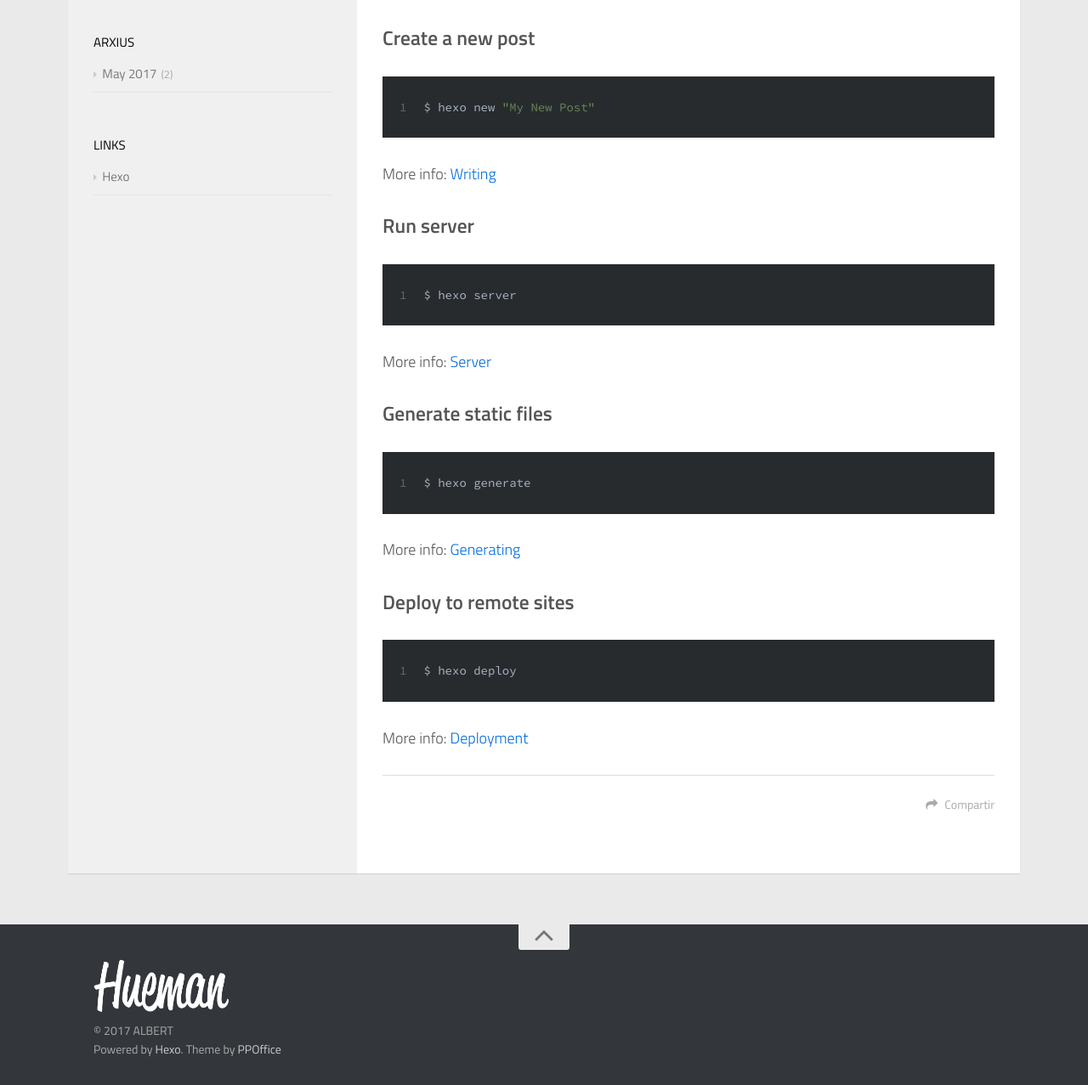
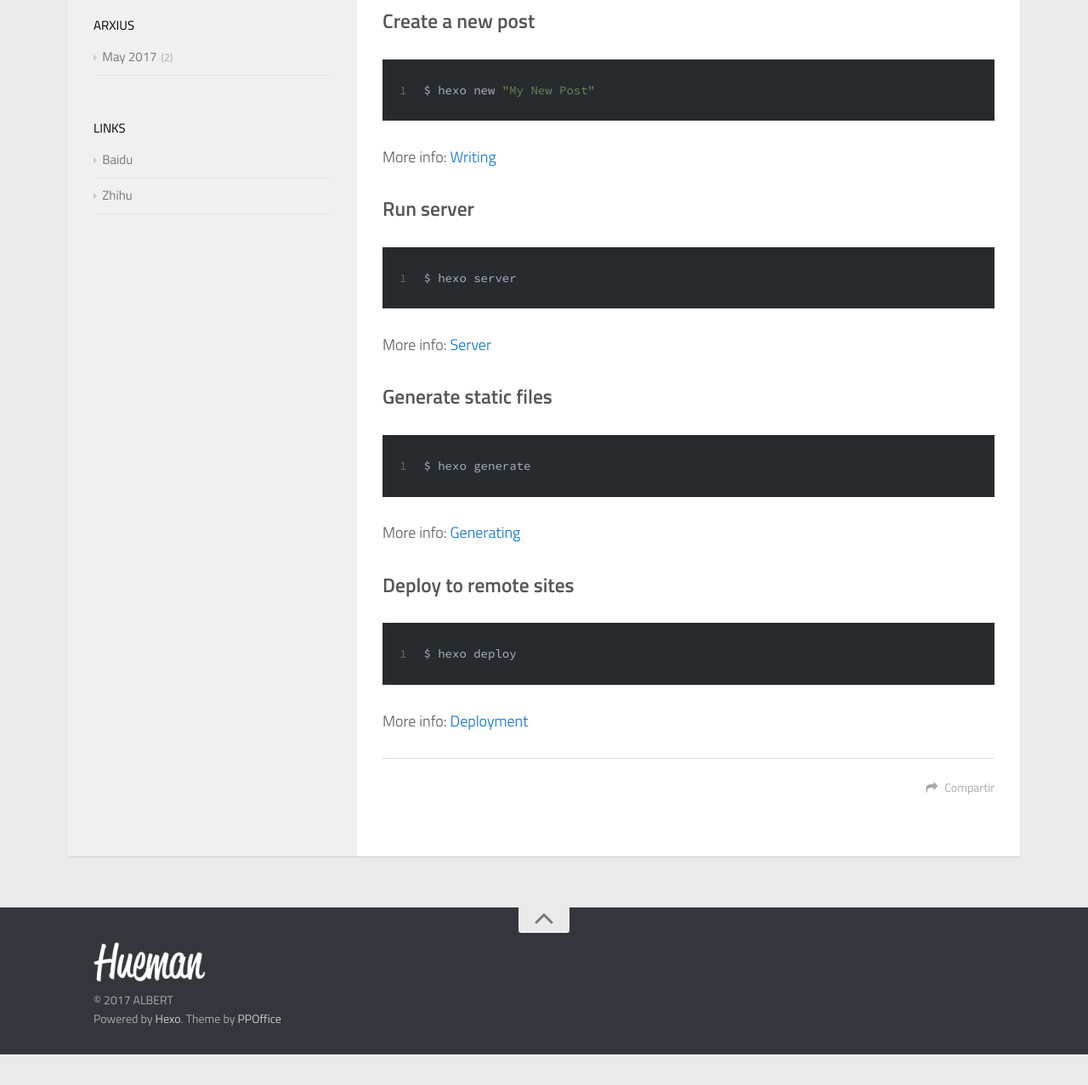
Before and after one commit to yhgao/yhgaotest, a plain HTML site: page 2017/05/07/hell/index.html in a window 1280 px wide. Shown: the part 631-1908 px from the top of the page at 85% size. After the commit the page ends 1872 px from the top, so only its background shows below. Drawn offline with Linux system fonts and the light colour scheme; no server answers; a script that the page names is missing.

Commit message:
Site updated: 2017-05-08 22:33:58

```diff
--- a/2017/05/07/hell/index.html
+++ b/2017/05/07/hell/index.html
@@ -172,7 +172,7 @@
 
 
 
-    <a data-url="http://yoursite.com/2017/05/07/hell/" data-id="cj2g84jnt0000y4xbo32hjryt" class="article-share-link"><i class="fa fa-share"></i>Compartir</a>
+    <a data-url="http://yoursite.com/2017/05/07/hell/" data-id="cj2g89psx0000fcxbzkt8759q" class="article-share-link"><i class="fa fa-share"></i>Compartir</a>
 <script>
     (function ($) {
         $('body').on('click', function() {
@@ -403,7 +403,11 @@
             <ul>
 
                     <li>
-                        <a href="http://hexo.io">Hexo</a>
+                        <a href="http://www.baidu.com">Baidu</a>
+                    </li>
+
+                    <li>
+                        <a href="http://www.zhihu.com">Zhihu</a>
                     </li>
 
             </ul>
--- a/css/style.css
+++ b/css/style.css
@@ -274,14 +274,14 @@ code {
 .logo {
   display: block;
   padding: 10px 0;
-  width: 200px;
-  height: 80px;
+  width: 165px;
+  height: 60px;
   background-image: url("images/logo-header.png");
   background-position: 0px 10px;
   background-repeat: no-repeat;
-  -webkit-background-size: 200px 80px;
-  -moz-background-size: 200px 80px;
-  background-size: 200px 80px;
+  -webkit-background-size: 165px 60px;
+  -moz-background-size: 165px 60px;
+  background-size: 165px 60px;
 }
 .main-body {
   margin-top: -60px;
@@ -378,7 +378,7 @@ code {
 #header-title .subtitle {
   font-size: 16px;
   font-style: italic;
-  line-height: 90px;
+  line-height: 70px;
   color: rgba(255,255,255,0.7);
   text-shadow: 0 1px rgba(0,0,0,0.2);
 }
@@ -1637,11 +1637,11 @@ a.article-title:hover {
   line-height: 22px;
 }
 #footer .logo {
-  width: 160px;
-  height: 64px;
-  -webkit-background-size: 160px 64px;
-  -moz-background-size: 160px 64px;
-  background-size: 160px 64px;
+  width: 132px;
+  height: 48px;
+  -webkit-background-size: 132px 48px;
+  -moz-background-size: 132px 48px;
+  background-size: 132px 48px;
 }
 i.icon {
   display: inline-block;
```
Also changed, not shown: 2017/05/07/hellll/index.html (+6 -2 lines), archives/2017/05/index.html (+5 -1 lines), archives/2017/index.html (+5 -1 lines), archives/index.html (+5 -1 lines), index.html (+5 -1 lines).
